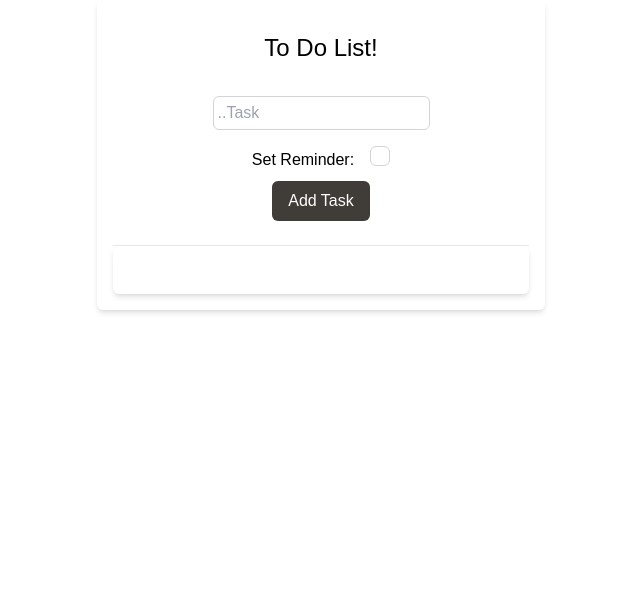
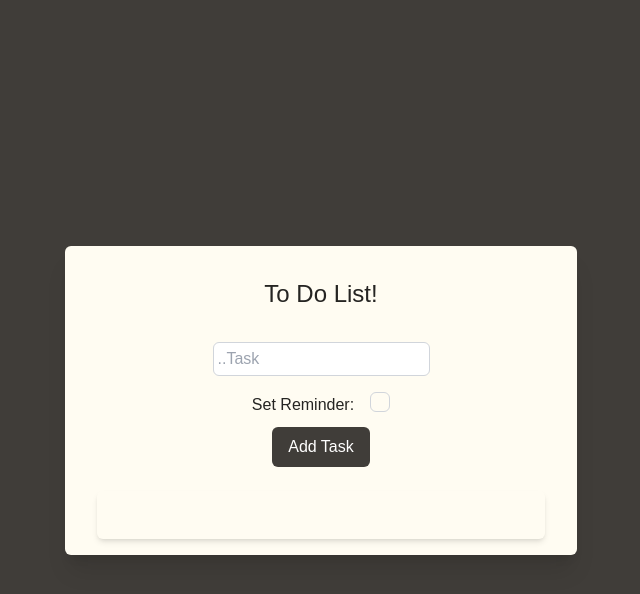
Before and after one commit to bunn1/doReact, a React (Create React App) app in the folder doreact/: page /todo in a window 1280 px wide. Shown: the top 594 px of the page, without its empty margins (319-959 px from the left). Built offline with nearby package versions, Linux system fonts and the light colour scheme.

Commit message:
Styling the todo main-container

```diff
--- a/doreact/src/components/ToDo.js
+++ b/doreact/src/components/ToDo.js
@@ -70,8 +70,11 @@ function ToDo() {
   };
 
   return (
-    <div className="container mx-auto p-4 shadow-md rounded-md max-w-md">
-      <h1 className="Rubrik text-2xl text-center pt-4 pb-4 ">To Do List!</h1>
+    <div className="main-container min-h-screen bg-[#403d39] flex justify-center items-center">
+      <div className="container bg-[#fffcf2] mx-auto p-4 shadow-xl rounded-md max-w-lg">
+        <h1 className="Rubrik text-2xl text-[#252422] text-center pt-4 pb-4 ">
+          To Do List!
+        </h1>
         <div className="flex flex-col justify-center items-center w-full h-full p-4">
           <input
             className="taskField border border-gray-300 rounded-md p-1  mb-4"
@@ -88,7 +91,9 @@ function ToDo() {
             }}
           />
           <div className="flex items-center">
-          <label className="labelReminder mr-4">Set Reminder:</label>
+            <label className="labelReminder mr-4 text-[#252422]">
+              Set Reminder:
+            </label>
             <div className="form-control form-control-check">
               <input
                 className="checkReminder appearance-none w-5 h-5 border border-gray-300 rounded-md checked:bg-[#eb5e28] checked:border-transparent focus:outline-none focus:ring-2 focus:ring-blue-600"
@@ -110,7 +115,6 @@ function ToDo() {
             Add Task
           </button>
         </div>
-      <hr />
 
         <div className="todo-list">
           <ul className="mx-auto p-6 shadow-md rounded-md max-w-md ">
@@ -162,6 +166,7 @@ function ToDo() {
           </ul>
         </div>
       </div>
+    </div>
   );
 }
 
```
Lines whose indentation alone changed are shown as unchanged.
